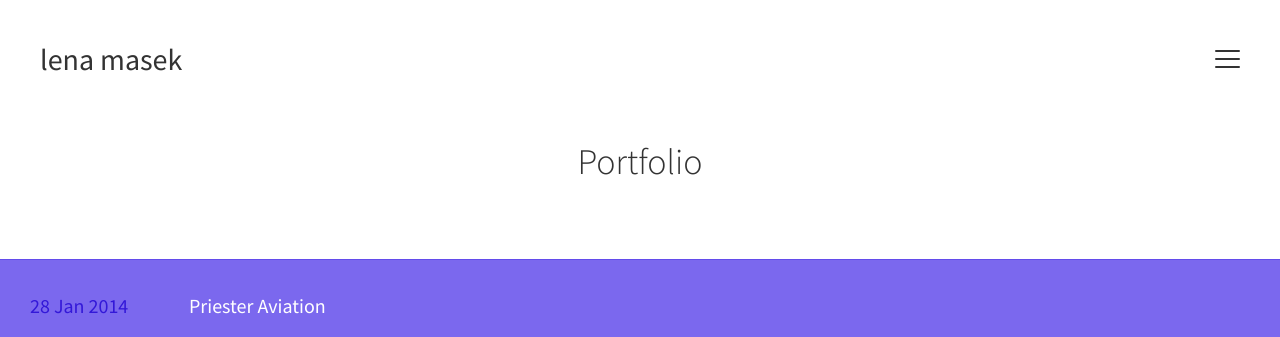
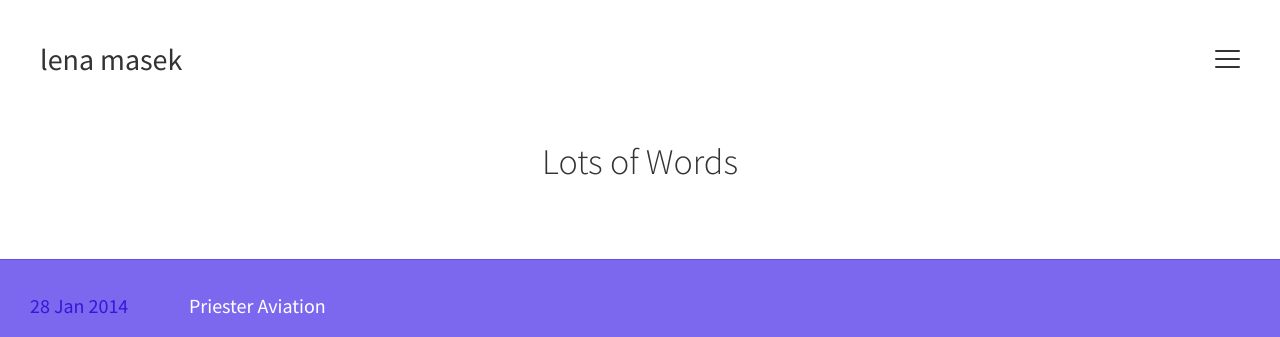
Before and after one commit to lenamasek/lenamasek.github.io, a Jekyll site: the page built from index.html, in a window 1280 px wide. Shown: the top 337 px of the page. Built offline with Jekyll 4.4.1, drawn with Linux system fonts in a browser that asks for light colours; the list of posts is cut into pages by our own code.

Commit message:
changing blog title

```diff
--- a/index.html
+++ b/index.html
@@ -6,7 +6,7 @@ title: Homepage
 <div id="home">
 
 <section class="single-wrap">
-     <h1 class="page-title" itemprop="name headline">Portfolio</h1>
+     <h1 class="page-title" itemprop="name headline">Lots of Words</h1>
 </section>
 
   <ul class="posts">
```
